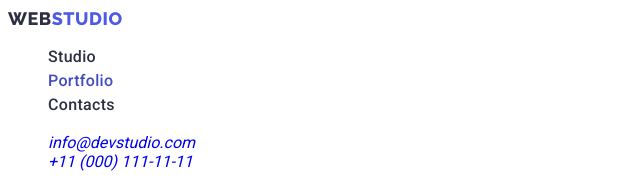
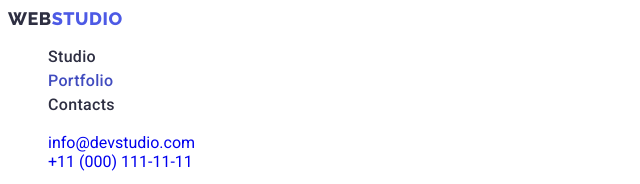
Before and after one commit to AlexeyHvozduhin/goit-markup-hw-02, a plain HTML site: page portfolio.html in a window 1280 px wide. Shown: the top 184 px of the page, 0-640 px from the left. Drawn offline with Linux system fonts and the light colour scheme; a web font is replaced by a local one.

Commit message:
Изменение 9

```diff
--- a/css/styles.css
+++ b/css/styles.css
@@ -73,6 +73,9 @@ a {
   color: var(--main-color);
 }
 
+.contacts {
+  font-style: normal;
+}
 .contacts-link {
   font-style: normal;
   font-size: 16px;
```
